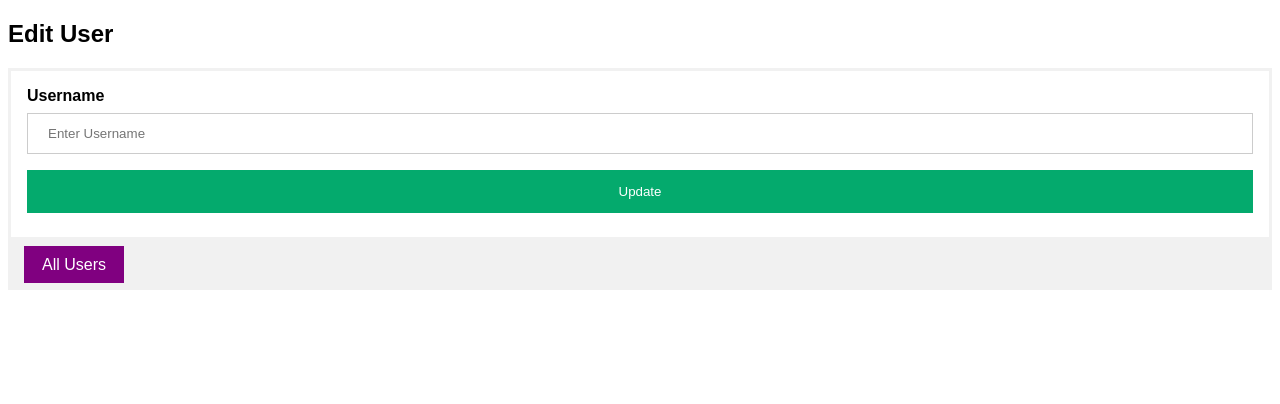
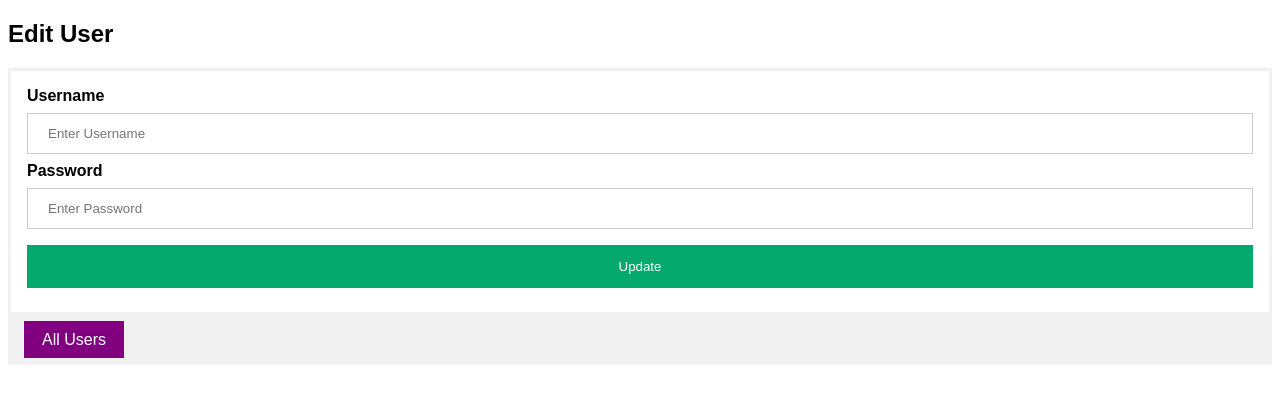
Before and after one commit to coolprogrammerarpit007/backend_development_php, a PHP site: page /crud_project/php-crud-app-main/edit-user.php in a window 1280 px wide. Shown: the top 404 px of the page. Run offline with PHP 8.4, Linux system fonts and the light colour scheme; data that the repository does not hold is empty.

Commit message:
passing user id to edit

```diff
--- a/crud_project/php-crud-app-main/edit-user.php
+++ b/crud_project/php-crud-app-main/edit-user.php
@@ -1,7 +1,8 @@
+<?php
+    include('./config/config.php');
 
 
-
-
+?>
 <!DOCTYPE html>
 <html lang="en">
 
@@ -17,15 +18,13 @@
     <section class="section">
         <h2>Edit User</h2>
 
-        <form action="edit-user.php?id=<?php echo $user['id'] ?>" method="post">
+        <form action="" method="post">
             <div class="container">
                 <label for="uname"><b>Username</b></label>
-                <input type="text" placeholder="Enter Username" name="username" required value="<?php echo $user['username'] ?>">
+                <input type="text" placeholder="Enter Username" name="username" required value="">
+                <label for="psw"><b>Password</b></label>
+                <input type="text" placeholder="Enter Password" name="password" required value="">
 
-                <?php
-                /* <label for="psw"><b>Password</b></label>
-                    <input type="text" placeholder="Enter Password" name="password" required value="<?php echo $user['password'] ?>">
-                */ ?>
 
                 <button type="submit" name="submit">Update</button>
             </div>
--- a/crud_project/php-crud-app-main/users.php
+++ b/crud_project/php-crud-app-main/users.php
@@ -39,7 +39,7 @@
                         <td><?php echo $row['student_name']?></td>
                         <td><?php echo date('d-m-y H:i:A',strtotime($row['created_at']))?></td>
                         <td>
-                            <a href="#" class="button edit">Edit</a>
+                            <a href="edit-user.php?id=<?php echo $row['id']?>" class="button edit">Edit</a>
                             <a href="#" class="button delete">Delete</a>
                         </td>
                     </tr>
```
